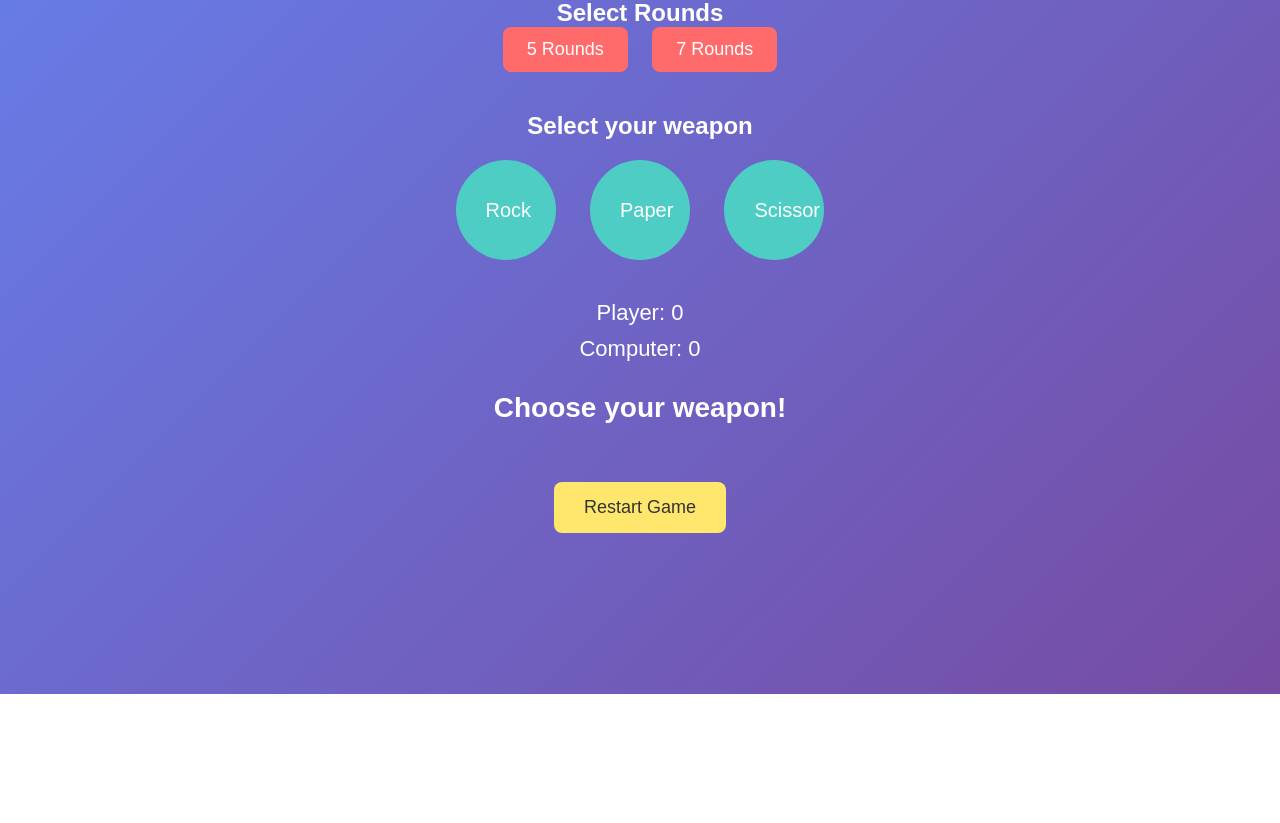
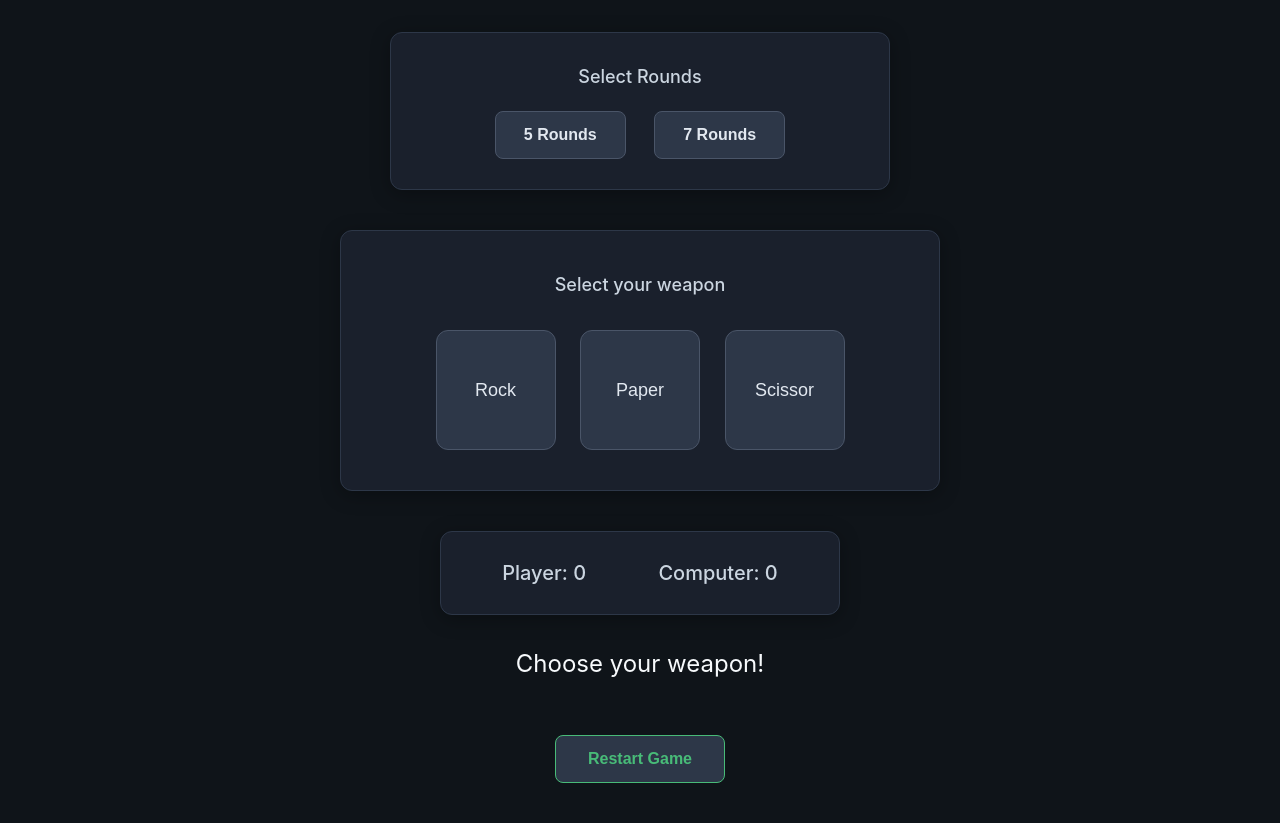
Before and after one commit to Betsinat/Rock-Paper-Sissors, a plain HTML site: page index.html in a window 1280 px wide. Shown: the part 106-929 px from the top of the page. Before the commit the page ends 800 px from the top, so only its background shows below. Drawn offline with Linux system fonts and the light colour scheme.

Commit message:
make the UI minimalist

```diff
--- a/styles/style.css
+++ b/styles/style.css
@@ -3,85 +3,155 @@
     padding: 0;
     box-sizing: border-box;
 }
+
 body {
-    font-family: 'Arial', sans-serif;
-    background: linear-gradient(135deg, #667eea 0%, #764ba2 100%);
+    font-family: 'Inter', 'Segoe UI', sans-serif;
+    background: #0f1419;
     text-align: center;
-    padding: 20px;
+    padding: 40px 20px;
     min-height: 100vh;
+    color: #e2e8f0;
+    line-height: 1.6;
+}
+
+h1 {
+    font-size: 36px;
+    font-weight: 300;
+    margin-bottom: 40px;
+    color: #f7fafc;
+    letter-spacing: -0.5px;
+}
+
+/* Round Selection */
+.round-selection {
+    margin: 40px 0;
+    padding: 30px;
+    background: #1a202c;
+    border-radius: 12px;
+    box-shadow: 0 4px 20px rgba(0,0,0,0.3);
+    max-width: 500px;
+    margin-left: auto;
+    margin-right: auto;
+    border: 1px solid #2d3748;
+}
+
+.round-selection h2 {
+    margin-bottom: 20px;
+    font-weight: 500;
+    color: #cbd5e0;
+    font-size: 18px;
+}
+
+.round-selection button {
+    background: #2d3748;
+    padding: 14px 28px;
+    border-radius: 8px;
+    font-size: 16px;
+    margin: 0 12px;
+    border: 1px solid #4a5568;
+    color: #e2e8f0;
+    cursor: pointer;
+    font-weight: 600;
+    transition: all 0.2s ease;
+}
+
+.round-selection button:hover {
+    background: #667eea;
+    border-color: #667eea;
     color: white;
+    transform: translateY(-2px);
 }
-h1 {
-    font-size: 40px;
-    margin: 20px 0;
-    text-shadow: 2px 2px 4px rgba(0,0,0,0.3);
-}
-.round-selection button {
-    background: #ff6b6b;
-    padding: 12px 24px;
-    border-radius: 8px;
-    font-size: 18px;
-    margin: 0 10px;
-    border: none;
-    color: white;
-    cursor: pointer;
-}
-.round-selection button:hover {
-    background: #ff5252;
-    transform: scale(1.05);
-}
+
+/* RPS Game Buttons */
 .RPS-selection {
     margin: 40px 0;
+    padding: 40px 30px;
+    background: #1a202c;
+    border-radius: 12px;
+    box-shadow: 0 4px 20px rgba(0,0,0,0.3);
+    max-width: 600px;
+    margin-left: auto;
+    margin-right: auto;
+    border: 1px solid #2d3748;
 }
 
 .RPS-selection h2 {
-    margin-bottom: 20px;
-    font-size: 24px;
-}
-.RPS-selection button {
-    background: #4ecdc4;
-    padding: 20px 30px;
-    border-radius: 50%;
-    font-size: 20px;
-    margin: 0 15px;
-    border: none;
-    color: white;
-    cursor: pointer;
-    width: 100px;
-    height: 100px;
-}
-.RPS-selection button:hover {
-    background: #45b7af;
-    transform: scale(1.1);
+    margin-bottom: 30px;
+    font-weight: 500;
+    color: #cbd5e0;
+    font-size: 18px;
 }
 
+.RPS-selection button {
+    background: #2d3748;
+    padding: 25px;
+    border-radius: 12px;
+    font-size: 18px;
+    margin: 0 10px;
+    border: 1px solid #4a5568;
+    color: #e2e8f0;
+    cursor: pointer;
+    font-weight: 500;
+    transition: all 0.2s ease;
+    width: 120px;
+    height: 120px;
+}
+
+.RPS-selection button:hover {
+    background: #667eea;
+    border-color: #667eea;
+    color: white;
+    transform: translateY(-3px);
+    box-shadow: 0 6px 20px rgba(102, 126, 234, 0.3);
+}
+
+/* Score Display */
 .score {
-    font-size: 22px;
-    margin: 20px 0;
+    font-size: 20px;
+    margin: 30px 0;
+    padding: 25px;
+    background: #1a202c;
+    border-radius: 12px;
+    box-shadow: 0 4px 20px rgba(0,0,0,0.3);
+    max-width: 400px;
+    margin-left: auto;
+    margin-right: auto;
+    display: flex;
+    justify-content: space-around;
+    border: 1px solid #2d3748;
 }
 
 .score p {
-    margin: 10px 0;
+    margin: 0;
+    font-weight: 500;
+    color: #cbd5e0;
 }
+
+/* Result Message */
 #result-message {
-    font-size: 28px;
+    font-size: 24px;
     margin: 30px 0;
-    font-weight: bold;
+    font-weight: 400;
+    color: #f7fafc;
     min-height: 40px;
 }
 
+/* Restart Button */
 #restart {
-    background: #ffe66d;
-    padding: 15px 30px;
+    background: #2d3748;
+    padding: 14px 32px;
     border-radius: 8px;
-    font-size: 18px;
-    border: none;
-    color: #333;
+    font-size: 16px;
+    border: 1px solid #48bb78;
+    color: #48bb78;
     cursor: pointer;
+    font-weight: 600;
+    transition: all 0.2s ease;
     margin-top: 20px;
 }
 
 #restart:hover {
-    background: #ffdc4d;
-    transform: scale(1.05);
+    background: #48bb78;
+    color: white;
+    transform: translateY(-2px);
 }
```
